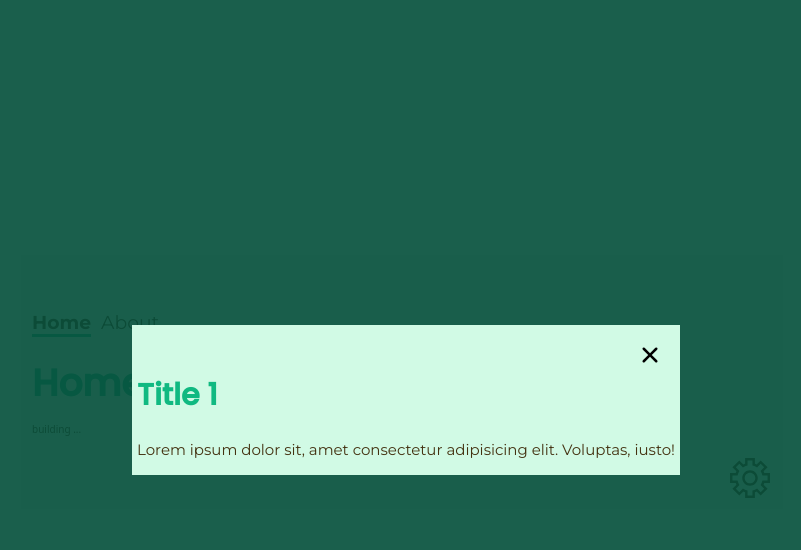
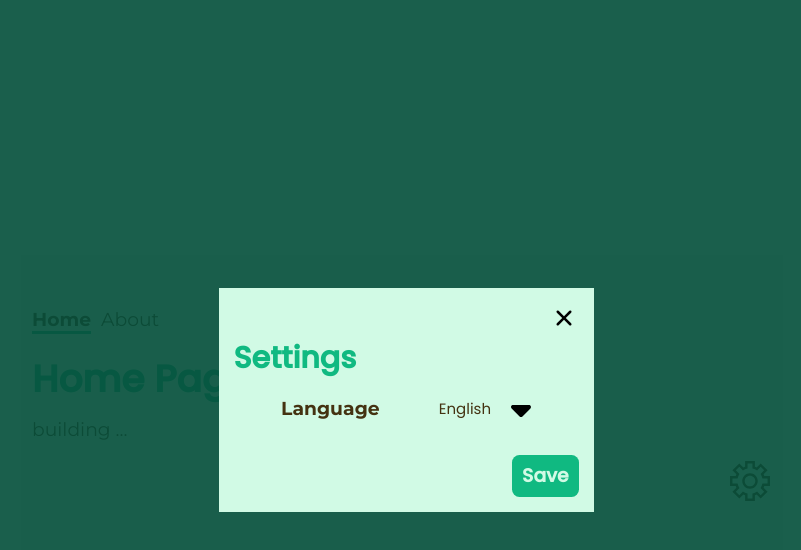
Before and after one commit to andrew-zachary/online-teacher, a Vue app: page / in a window 1280 px wide. Both pictures are taken after a click on the picture 984 px from the left and 477 px from the top of the page. Shown: the top 550 px of the page, without its empty margins (234-1035 px from the left). Built offline with nearby package versions, Linux system fonts and the light colour scheme.

Commit message:
create settings and lang-switch components, fix app store

```diff
--- a/src/App.vue
+++ b/src/App.vue
@@ -2,7 +2,7 @@
 import { RouterView } from 'vue-router';
 
 import Nav from './layout/nav.vue';
-import Footer from './components/footer.vue';
+import Footer from './layout/footer.vue';
 </script>
 
 <template>
--- /dev/null
+++ b/src/components/lang-switch.vue
@@ -0,0 +1,47 @@
+<script setup>
+import {ref} from 'vue';
+import ArrowDown from '../assets/arrow-down.svg';
+
+const {currentLang, langs} = defineProps(['currentLang', 'langs']);
+const emit = defineEmits(['langPicked']);
+
+const pickedLang = ref(currentLang);
+const open = ref(false);
+
+const pickingLang = (langIndex) => {
+    open.value = !open.value;
+    pickedLang.value = langs[langIndex];
+    emit('langPicked', langIndex);
+}
+</script>
+<template>
+    <div id="lang-switch">
+        <div
+            id="lang-tag"
+            class="flex items-center justify-between"
+            @click="open = !open">
+            <div class="text-2xl font-pop font-regular">{{pickedLang.name}}</div>
+            <img :src="ArrowDown" />
+        </div>
+        <ul v-if="open" id="langs-list" class="pt-2">
+            <li class="mb-2 cursor-pointer text-2xl font-pop font-regular" v-for="lang of langs" :key="lang.code" @click="pickingLang(lang.index)">
+                <template v-if="pickedLang.index !== lang.index">
+                    {{lang.name}}
+                </template>
+            </li>
+        </ul>
+    </div>
+</template>
+<style lang="scss">
+    #lang-switch {
+        max-width: 12.5rem;
+
+        #lang-tag > div {
+            @include withRtl('margin', 0 2rem 0 0, 0 0 0 2rem);
+        }
+
+        img {
+            width: 2rem;
+        }
+    }
+</style>
--- /dev/null
+++ b/src/components/settings.vue
@@ -0,0 +1,39 @@
+<script setup>
+import { reactive } from 'vue';
+import LangSwitch from '../components/lang-switch.vue';
+import Btn from '../layout/btn.vue';
+import { useAppStore } from '../stores/app';
+
+const appStore = useAppStore();
+const newSettings = reactive({
+    langIndex: null
+});
+
+const langPicked = (pickedIndex) => {
+    newSettings.langIndex = pickedIndex;
+}
+</script>
+<template>
+    <div id="settings" class="text-3xl capitalize font-mont font-regular">
+        <div class="ctrl-row flex items-center justify-between">
+            <div class="font-bold">language</div>
+            <LangSwitch @langPicked="langPicked" :currentLang="appStore.currentLang" :langs="appStore.langs" />
+        </div>
+        <div class="save-row mt-12 flex justify-end">
+            <Btn text="save" :clickHandler="() => appStore.updateAppSettings({...newSettings})" />
+        </div>
+    </div>
+</template>
+<style lang="scss">
+    #settings {
+
+        .ctrl-row {
+            margin: 0 auto;
+            max-width: 25rem;
+        }
+
+        .save-row {
+            @include withRtl('padding', 0 1rem 0 0, 0 0 0 1rem);
+        }
+    }
+</style>
--- a/src/layout/app-modal.vue
+++ b/src/layout/app-modal.vue
@@ -3,7 +3,6 @@ import BtnIcon from './btn-icon.vue';
 import CloseIcon from '../assets/close.svg';
 
 import {useAppStore} from '../stores/app';
-
 const appStore = useAppStore();
 </script>
 <template>
@@ -13,18 +12,27 @@ const appStore = useAppStore();
                 id="app-modal"
                 class="flex items-center justify-center
                 absolute top-0 bottom-0 left-0 right-0"
-                v-if="appStore.toggleModal">
-                <div id="modal-drop-bg" class="absolute top-0 bottom-0 left-0 right-0" @click="appStore.toggleModalHandler"></div>
-                <div id="modal-box" class="bg-secondary m-2 p-2">
-                    <div id="box-ctrl" class="flex justify-end">
-                        <BtnIcon :icon="CloseIcon" :clickHandler="appStore.toggleModalHandler" />
+                v-if="appStore.toggleAppModal">
+                <div
+                    id="modal-drop-bg"
+                    class="z-0
+                    absolute top-0 bottom-0 left-0 right-0"
+                    @click="appStore.toggleAppModalHandler"></div>
+                <div
+                    id="modal-box"
+                    class="z-10
+                    w-full mx-auto bg-secondary m-2 p-2">
+                    <div
+                        id="box-ctrl"
+                        class="flex justify-end">
+                        <BtnIcon :icon="CloseIcon" :clickHandler="appStore.toggleAppModalHandler" />
                     </div>
                     <div id="box-header">
-                        <h1 class="text-5xl capitalize font-pop font-bold text-primary">
+                        <h1 class="text-5xl text-primary capitalize font-pop font-bold ">
                             <slot name="header"></slot>
                         </h1>
                     </div>
-                    <div id="box-content" class="mt-12 mb-4">
+                    <div id="box-content" class="mt-8 mb-4">
                         <slot name="content"></slot>
                     </div>
                 </div>
@@ -45,12 +53,15 @@ const appStore = useAppStore();
     #app-modal {
 
         #modal-box {
-            z-index: 1;
+            max-width: 37.5rem;
+
+            #box-header {
+                @include withRtl('padding', 0 0 0 1rem, 0 1rem 0 0);
+            }
         }
 
         #modal-drop-bg{
             background-color: #064e3be6;
-            z-index: 0;
         }
     }
 </style>
--- a/src/components/footer.vue
+++ b/src/layout/footer.vue
@@ -1,25 +1,23 @@
 <script setup>
 import gear from '../assets/gear.svg';
 
-import AppModal from '../layout/app-modal.vue';
+import AppModal from './app-modal.vue';
+import Settings from '../components/settings.vue';
 
 import { useAppStore } from '../stores/app';
 const appStore = useAppStore();
 </script>
 <template>
     <footer class="w-full flex justify-end absolute bottom-0">
-        <img class="cursor-pointer" :src="gear" alt="gear" @click="appStore.toggleModalHandler">
+        <img class="cursor-pointer" :src="gear" alt="gear" @click="appStore.toggleAppModalHandler">
         <AppModal>
             <template #header>
-                title 1
+                settings
             </template>
             <template #content>
-                <p class="text-2xl font-mont">Lorem ipsum dolor sit, amet consectetur adipisicing elit. Voluptas, iusto!
-                </p>
+                <Settings :appStore="appStore" />
             </template>
         </AppModal>
     </footer>
 </template>
-<style>
-
-</style>
+<style></style>
--- a/src/stores/app.js
+++ b/src/stores/app.js
@@ -2,10 +2,34 @@ import { ref } from 'vue'
 import { defineStore } from 'pinia'
 
 export const useAppStore = defineStore('app', () => {
-  const toggleModal = ref(false);
-  function toggleModalHandler() {
-    toggleModal.value = !toggleModal.value;
+  const defaultLangIndex = 0;
+
+  const langs = [
+      {index:0, short:'en', name: 'english', dir:'ltr'},
+      {index:1, short:'ar', name: 'العربية', dir:'rtl'}
+  ];
+
+  const currentLang = ref(langs[defaultLangIndex]);
+  const toggleAppModal = ref(false);
+
+  function toggleAppModalHandler() {
+    toggleAppModal.value = !toggleAppModal.value;
   }
 
-  return { toggleModal, toggleModalHandler }
+  function updateAppSettings(newSettings) {
+    // update current language
+    currentLang.value = langs[newSettings.langIndex];
+
+    // adjust ui and call other libs
+    if(currentLang.value.dir === 'rtl') {
+      document.querySelector('html').classList.add('is-rtl');
+    } else {
+      document.querySelector('html').classList.remove('is-rtl');
+    }
+
+    // close modal
+    toggleAppModal.value = !toggleAppModal.value;
+  }
+
+  return { langs, currentLang, toggleAppModal, toggleAppModalHandler, updateAppSettings }
 })
--- a/src/styles/_mixins.scss
+++ b/src/styles/_mixins.scss
@@ -4,7 +4,7 @@
       #{$property}: $ltr-value;
     }
 
-    [dir='rtl'] & {
+    [class='is-rtl'] & {
       #{$property}: $rtl-value;
     }
 }
--- a/src/styles/base.scss
+++ b/src/styles/base.scss
@@ -4,14 +4,18 @@
 
 html {
   font-size: 62.5%;
+
+  &.is-rtl {
+    direction: rtl;
+  }
 }
+
 
 html, body {
   height: 100%;
   overflow: hidden;
   background-color: $secondary;
   color: $ternary;
-  position: relative;
 }
 
 *:focus {
--- a/src/views/HomeView.vue
+++ b/src/views/HomeView.vue
@@ -1,6 +1,5 @@
 <script setup>
 import AppView from '../layout/app-view.vue';
-import Btn from '../layout/btn.vue';
 
 const id = 'home';
 </script>
@@ -11,7 +10,9 @@ const id = 'home';
       home page
     </template>
     <template #content>
-      building ...
+      <p class="text-3xl font-mont font-normal">
+        building ...
+      </p>
     </template>
   </AppView>
 </template>
```
Also changed, not shown: src/assets/arrow-down.svg (added).
